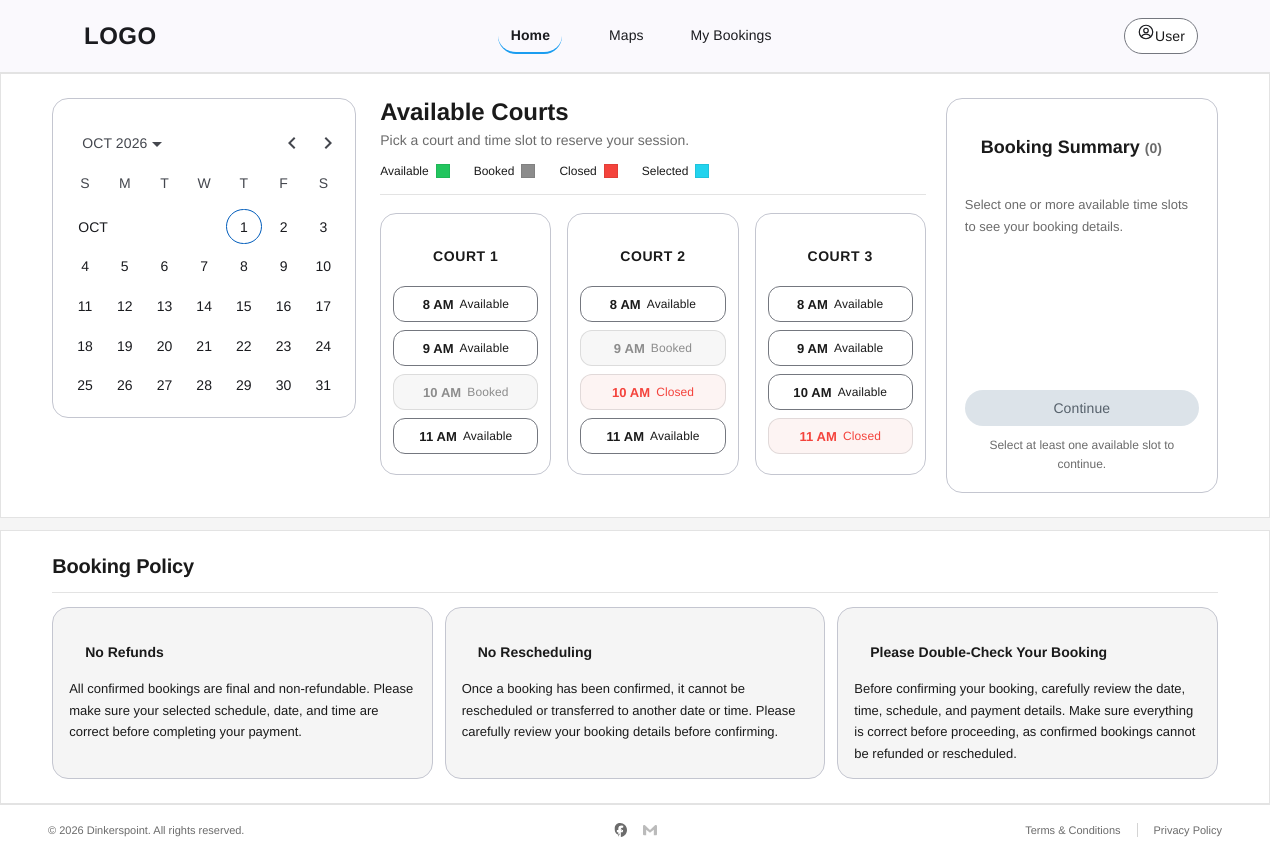
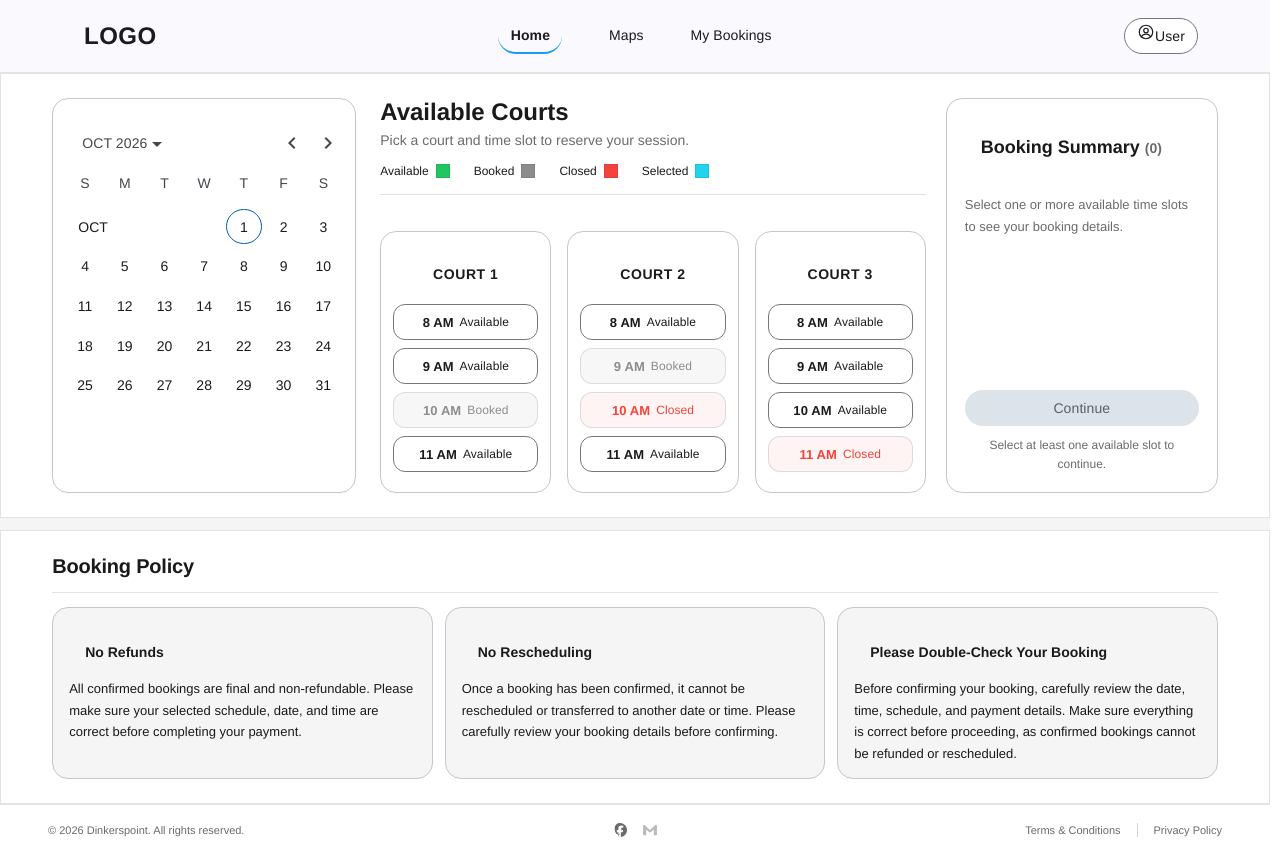
Before and after one commit to cccabalde-lab/dinkerspoint-fe, an Angular app: page / in a window 1280 px wide. Built offline with nearby package versions, Linux system fonts and the light colour scheme.

Commit message:
fix(booking): align calendar courts and summary bottoms

```diff
--- a/src/app/features/landing/booking-schedule/booking-schedule.component.scss
+++ b/src/app/features/landing/booking-schedule/booking-schedule.component.scss
@@ -13,6 +13,7 @@
 .schedule__main {
   display: flex;
   flex-direction: column;
+  justify-content: space-between;
   gap: 1.125rem;
   min-width: 0;
 }
--- a/src/app/features/landing/landing-page.component.scss
+++ b/src/app/features/landing/landing-page.component.scss
@@ -33,7 +33,6 @@
 .landing__booking-sidebar {
   display: flex;
   flex-direction: column;
-  justify-content: flex-start;
   gap: 1rem;
 }
 
@@ -49,6 +48,12 @@
   max-width: 100%;
 }
 
+@media (min-width: 1201px) {
+  .landing__month {
+    flex: 1 1 auto;
+  }
+}
+
 @media (max-width: 1100px) {
   .landing__booking {
     grid-template-columns: minmax(0, 1fr);
@@ -57,7 +62,6 @@
 
   .landing__booking-sidebar {
     order: 1;
-    justify-content: flex-start;
   }
 
   .landing__booking-main {
@@ -66,6 +70,7 @@
 
   .landing__month {
     max-width: 19rem;
+    flex: 0 0 auto;
   }
 }
 
--- a/src/app/features/landing/month-selector/month-selector.component.scss
+++ b/src/app/features/landing/month-selector/month-selector.component.scss
@@ -12,3 +12,10 @@
   display: block;
   width: 100%;
 }
+
+@media (min-width: 1201px) {
+  :host,
+  .month {
+    height: 100%;
+  }
+}
```
